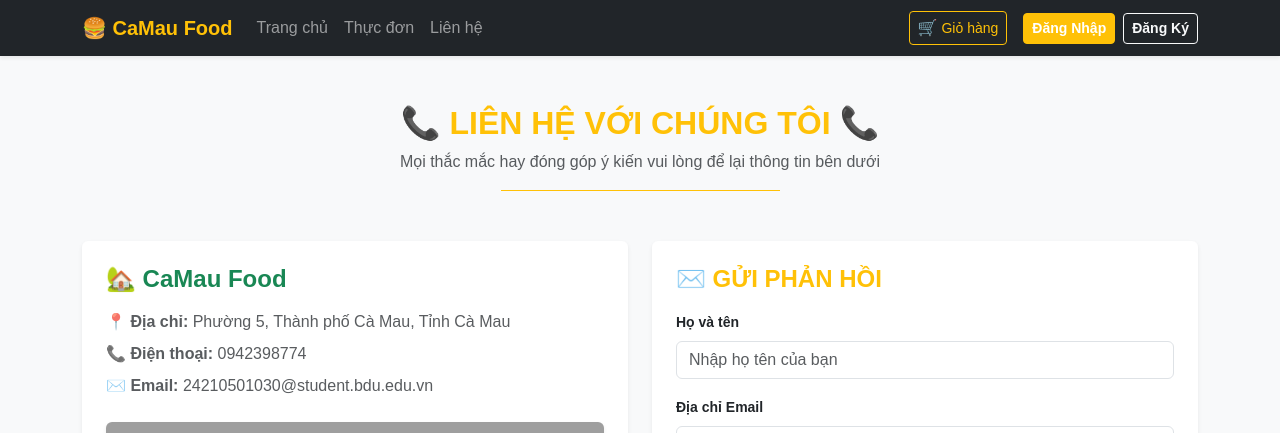
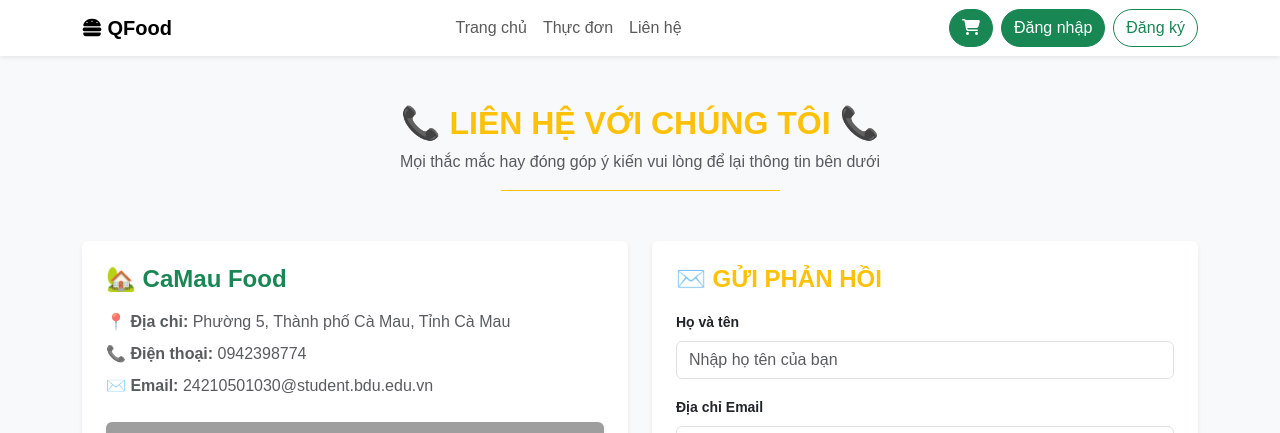
Before and after one commit to quyennc090906/ngochiquyenfood, a PHP site: page /contact.php in a window 1280 px wide. Shown: the top 433 px of the page. Run offline with PHP 8.4, Linux system fonts and the light colour scheme; grey boxes are pictures that could not be loaded.

Commit message:
Update header.php

```diff
--- a/header.php
+++ b/header.php
@@ -1,7 +1,7 @@
 <?php
-// Đảm bảo đã có kết nối database và khởi động session
 require_once 'config/sys_config.php';
 require_once 'config/database.php';
+
 if (session_status() === PHP_SESSION_NONE) {
     session_start();
 }
@@ -11,72 +11,150 @@ if (session_status() === PHP_SESSION_NONE) {
 <head>
     <meta charset="UTF-8">
     <meta name="viewport" content="width=device-width, initial-scale=1.0">
-    <title>CaMau Food</title>
+
+    <title>QFood - Fresh Food</title>
+
+    <link href="https://fonts.googleapis.com/css2?family=Poppins:wght@300;400;500;600;700&display=swap" rel="stylesheet">
+
+    <link rel="stylesheet"
+          href="https://cdnjs.cloudflare.com/ajax/libs/font-awesome/6.7.2/css/all.min.css">
+
     <link href="https://cdn.jsdelivr.net/npm/bootstrap@5.3.0/dist/css/bootstrap.min.css" rel="stylesheet">
     <link href="assets/css/style.css" rel="stylesheet">
 </head>
-<body class="bg-light">
 
-    <nav class="navbar navbar-expand-lg navbar-dark bg-dark shadow-sm">
+<body>
+
+<nav class="navbar navbar-expand-lg navbar-light bg-white shadow-sm sticky-top">
     <div class="container">
-            <a class="navbar-brand fw-bold text-warning" href="index.php">🍔 CaMau Food</a>
 
-            <button class="navbar-toggler" type="button" data-bs-toggle="collapse" data-bs-target="#navbarNav">
+        <a class="navbar-brand fw-bold logo-text" href="index.php">
+            <i class="fa-solid fa-burger"></i>
+            QFood
+        </a>
+
+        <button class="navbar-toggler"
+                data-bs-toggle="collapse"
+                data-bs-target="#navbarNav">
             <span class="navbar-toggler-icon"></span>
         </button>
 
         <div class="collapse navbar-collapse" id="navbarNav">
-                <ul class="navbar-nav me-auto mb-2 mb-lg-0">
-                    <li class="nav-item"><a class="nav-link" href="index.php">Trang chủ</a></li>
-                    <li class="nav-item"><a class="nav-link" href="menu.php">Thực đơn</a></li>
-                    <li class="nav-item"><a class="nav-link" href="contact.php">Liên hệ</a></li>
+
+            <ul class="navbar-nav mx-auto">
+
+                <li class="nav-item">
+                    <a class="nav-link" href="index.php">
+                        Trang chủ
+                    </a>
+                </li>
+
+                <li class="nav-item">
+                    <a class="nav-link" href="menu.php">
+                        Thực đơn
+                    </a>
+                </li>
+
+                <li class="nav-item">
+                    <a class="nav-link" href="contact.php">
+                        Liên hệ
+                    </a>
+                </li>
+
             </ul>
 
-                <div class="d-flex align-items-center ms-auto">
-                    <a href="cart.php" class="btn btn-outline-warning btn-sm me-3 position-relative d-flex align-items-center px-2 py-1">
-                        <span class="fs-6 me-1">🛒</span> Giỏ hàng
             <?php
             $total_items = 0;
-                        if (isset($_SESSION['user'])) {
-                            $user_id = $_SESSION['user']['id'];
-                            $stmt_count = $conn->prepare("SELECT SUM(quantity) as total FROM cart WHERE user_id = ?");
-                            $stmt_count->execute([$user_id]);
-                            $result = $stmt_count->fetch(PDO::FETCH_ASSOC);
-                            $total_items = $result['total'] ?? 0;
+
+            if(isset($_SESSION['user'])){
+                $stmt = $conn->prepare("SELECT SUM(quantity) total FROM cart WHERE user_id=?");
+                $stmt->execute([$_SESSION['user']['id']]);
+                $total_items = $stmt->fetch(PDO::FETCH_ASSOC)['total'] ?? 0;
             }
-                        if ($total_items > 0):
             ?>
-                            <span class="position-absolute top-0 start-100 translate-middle badge rounded-pill bg-danger cart-badge">
+
+            <div class="d-flex align-items-center gap-2">
+
+                <a href="cart.php" class="btn btn-success position-relative rounded-pill">
+
+                    <i class="fa-solid fa-cart-shopping"></i>
+
+                    <?php if($total_items>0): ?>
+
+                    <span class="position-absolute top-0 start-100 translate-middle badge rounded-pill bg-danger">
+
                         <?= $total_items ?>
+
                     </span>
+
                     <?php endif; ?>
+
                 </a>
 
-                    <?php if (isset($_SESSION['user'])): ?>
-                        <span class="text-light me-3">Xin chào, <b class="text-warning"><?= htmlspecialchars($_SESSION['user']['fullname']) ?></b>!</span>
-                        <?php if ($_SESSION['user']['role'] === 'admin'): ?>
-                            <a href="admin/index.php" class="btn btn-danger btn-sm me-2">Quản trị 👑</a>
+                <?php if(isset($_SESSION['user'])): ?>
+
+                    <span class="user-name">
+
+                        Xin chào,
+
+                        <b><?= htmlspecialchars($_SESSION['user']['fullname']) ?></b>
+
+                    </span>
+
+                    <?php if($_SESSION['user']['role']=="admin"): ?>
+
+                        <a href="admin/index.php"
+                           class="btn btn-dark rounded-pill">
+
+                            Dashboard
+
+                        </a>
+
                     <?php endif; ?>
-                        <a href="logout.php" class="btn btn-secondary btn-sm">Đăng xuất</a>
+
+                    <a href="logout.php"
+                       class="btn btn-outline-danger rounded-pill">
+
+                        Đăng xuất
+
+                    </a>
+
                 <?php else: ?>
-                        <a href="login.php" class="btn btn-warning text-white fw-bold btn-sm me-2">Đăng Nhập</a>
-                        <a href="register.php" class="btn btn-outline-light btn-sm fw-bold">Đăng Ký</a>
+
+                    <a href="login.php"
+                       class="btn btn-success rounded-pill">
+
+                        Đăng nhập
+
+                    </a>
+
+                    <a href="register.php"
+                       class="btn btn-outline-success rounded-pill">
+
+                        Đăng ký
+
+                    </a>
+
                 <?php endif; ?>
+
             </div>
+
         </div>
     </div>
 </nav>
 
-    <?php if (isset($_SESSION['message']) && basename($_SERVER['PHP_SELF']) == 'cart.php'): ?>
+<?php if(isset($_SESSION['message']) && basename($_SERVER['PHP_SELF'])=="cart.php"): ?>
+
 <div class="container mt-3">
-            <div class="alert alert-success alert-dismissible fade show shadow-sm" role="alert">
+
+<div class="alert alert-success">
+
 <?= htmlspecialchars($_SESSION['message']) ?>
-                <button type="button" class="btn-close" data-bs-dismiss="alert" aria-label="Close"></button>
+
 </div>
+
 </div>
-        <?php unset($_SESSION['message']); ?>
-    <?php endif; ?>
+
+<?php unset($_SESSION['message']); endif; ?>
 
 <script src="https://cdn.jsdelivr.net/npm/bootstrap@5.3.0/dist/js/bootstrap.bundle.min.js"></script>
-</body>
-</html>
```
Lines whose indentation alone changed are shown as unchanged.
